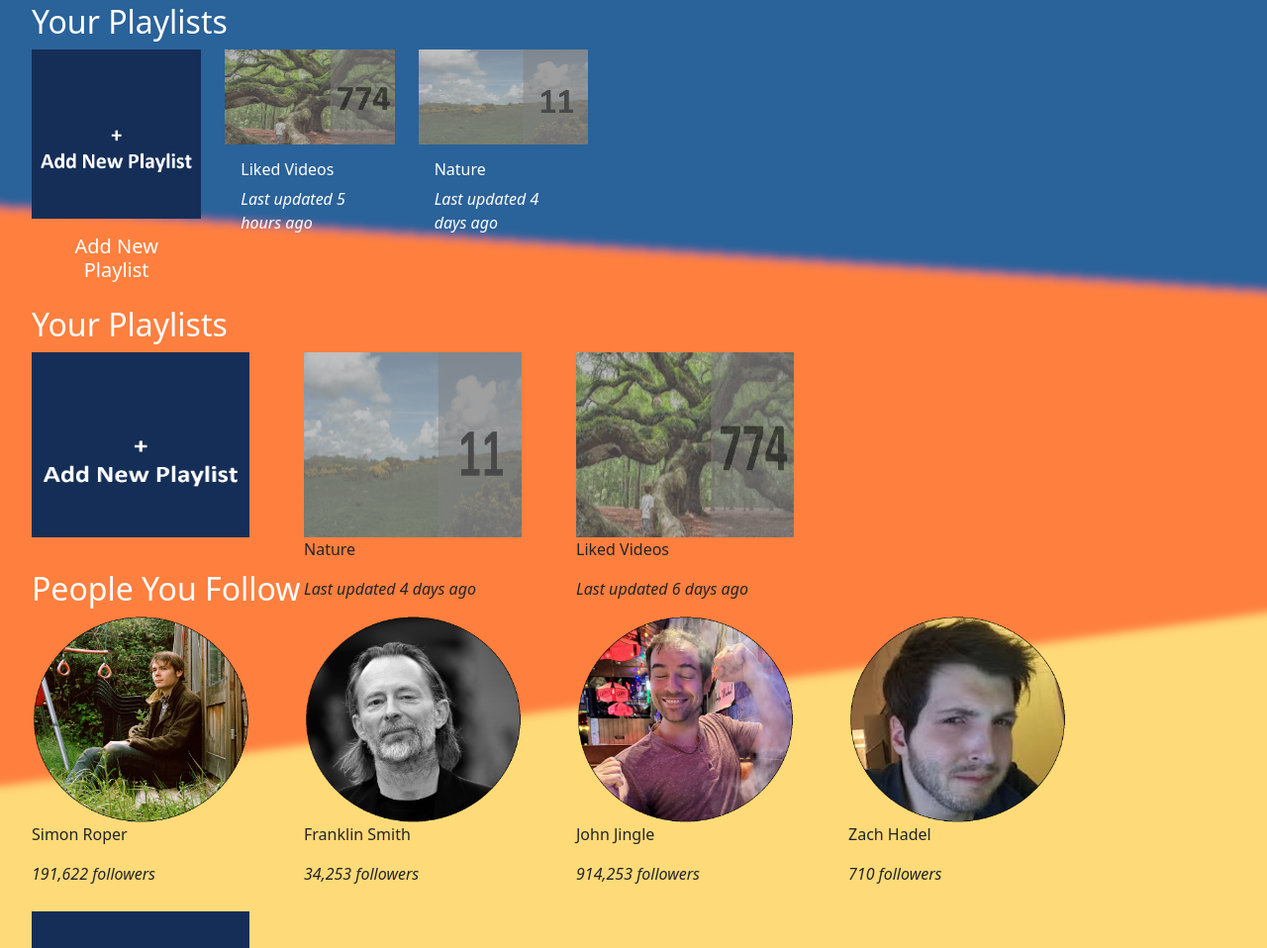
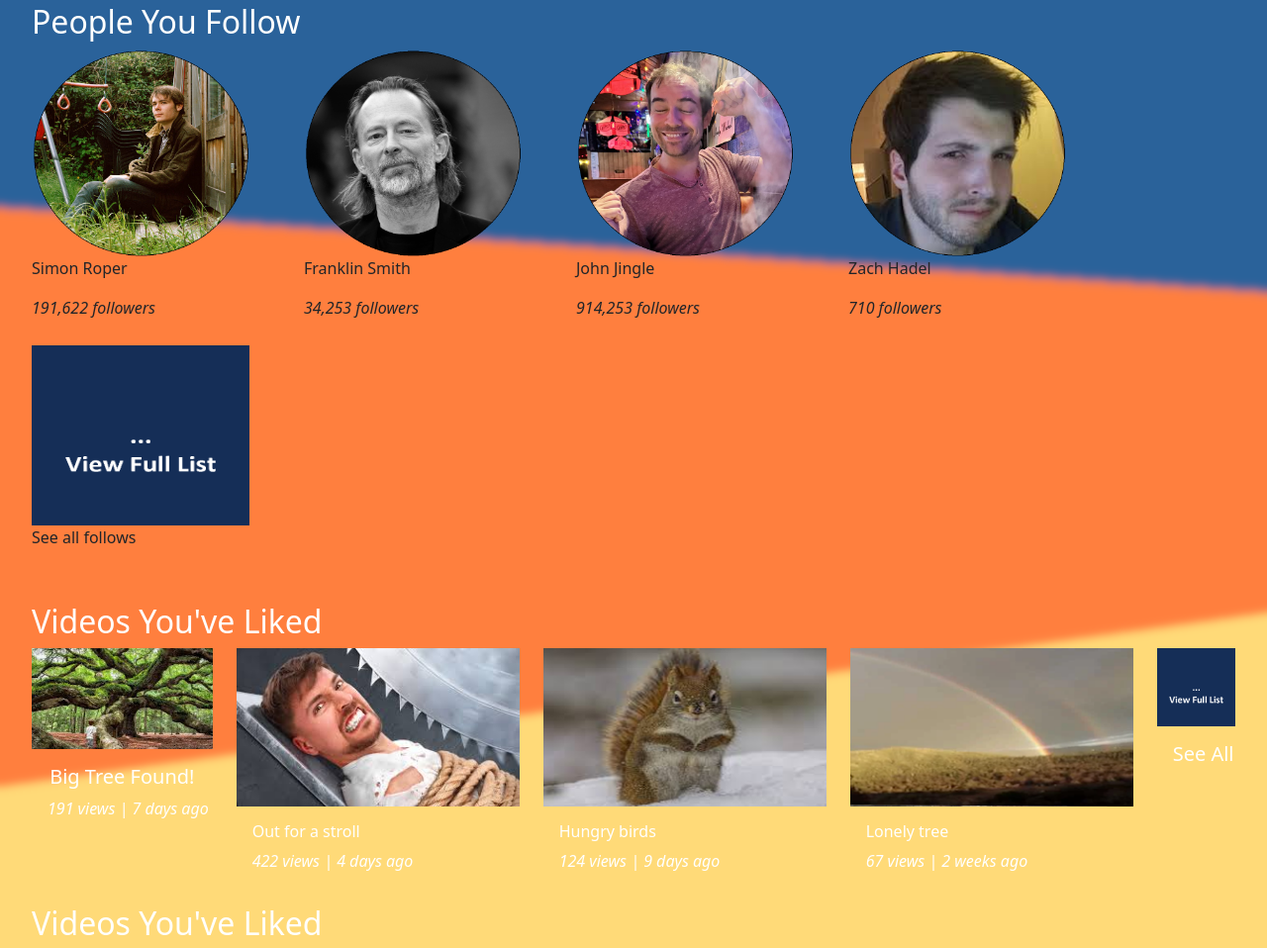
Before and after one commit to jamesYoungs4/websites, a plain HTML site: page James/index.html in a window 1280 px wide. Shown: the part 1018-1976 px from the top of the page at 99% size. Drawn offline with nearby package versions, Linux system fonts and the light colour scheme.

Commit message:
Altered item sizes around the page

```diff
--- a/James/index.html
+++ b/James/index.html
@@ -34,13 +34,13 @@
 
             <div class="container">
                 <div class="row row-cols-1 row-cols-md-3 g-0">
-                    <div class="col-md-3">
+                    <div class="col-sm-3">
                         <div class="card" id="UserFace">
                             <img src="Images/ProfilePic.jpg" alt="Profile" style="height: 50%; width: 50%;" class="mx-auto">
                             <h2>Alan Brad</h2>
                         </div>
                     </div>
-                    <div class="col-md-6">
+                    <div class="col-sm-6">
                         <div class="card" id="about">
                             <p>
                             Date Created: 17/11/2015
@@ -51,7 +51,7 @@
                             </p>
                         </div>
                     </div>
-                    <div class="col-md-3">
+                    <div class="col-sm-3">
                         <div class="card text-white bg-transparent border-0 settings">
                             <img src="Images/Settings Cog.png" alt="Settings Logo" style="height:15%; width:30%;" class="mx-auto">
                             <h3>User Settings</h3>
@@ -75,8 +75,8 @@
         <div class="card-group Posted">
             <div class="row g-4">
 
-                <div class="col-md-1">
-                    <div class="card text-white border-0 bg-custom">
+                <div class="col-md-2">
+                    <div class="card text-white border-0 bg-transparent">
                         <img src="Images/addnew.png" alt="New Vid" style="height:100%;width: 100%;">
                         <div class="card-body settings">
                             <h5>Add New Video</h5>
@@ -115,7 +115,7 @@
                 </div>
 
                 <div class="col-md-1">
-                    <div class="card text-white bg-custom border-0">
+                    <div class="card text-white bg-transparent border-0">
                         <img src="Images/seeAll.png" alt="Vid4" style="height:100%; width:100%;">
                         <div class="card-body settings">
                             <h5>See All Videos</h5>
@@ -131,7 +131,7 @@
         <div class="card-group Posted">
             <div class="row g-4">
 
-                <div class="col-md-1">
+                <div class="col-md-2">
                     <div class="card text-white bg-transparent border-0">
                         <img src="Images/addnew2.png" alt="New Playlist" style="height:100%;width: 100%;">
                         <div class="card-body settings">
@@ -171,10 +171,11 @@
                 </div>
 
                 <div class="col-md-1">
-                    <div class="card text-white bg-custom border-0">
+                    <div class="card text-white bg-transparent border-0">
+                        <img src="Images/seeAll.png" alt="Vid4" style="height:100%; width:100%;">
                         <div class="card-body settings">
-                            <img src="Images/seeAll.png" alt="Vid4" style="height:100%; width:100%;">
-                            <h5>See All Playlists</h5>
+
+                            <h6>See All Playlists</h6>
                         </div>
                     </div>
                 </div>
@@ -182,67 +183,6 @@
             </div>
         </div>
 
-
-
-        <h2 style="color: white;">Your Playlists</h2>
-        <div class="card-group Posted">
-            <div class="row g-4">
-
-                <div class="col-md-2">
-                    <div class="card text-white bg-transparent border-0">
-                        <img src="Images/addnew2.png" alt="New Playlist" style="height:100%;width: 100%;">
-                        <div class="card-body settings">
-                            <h5>Add New Playlist</h5>
-                        </div>
-                    </div>
-                </div>
-
-                <div class="col-md-2">
-                    <div class="card text-white bg-transparent border-0">
-                        <img src="Images/playlist2.png" alt="playlist2" style="height:100%; width:100%;">
-                        <div class="card-body">
-                            <h6>Liked Videos</h6>
-                            <p><i>Last updated 5 hours ago</i></p>
-                        </div>
-                    </div>
-                </div>
-
-                <div class="col-md-2">
-                    <div class="card text-white bg-transparent border-0">
-                        <img src="Images/playlist1.png" alt="playlist1" style="height:100%; width:100%;">
-                        <div class="card-body">
-                            <h6>Nature</h6>
-                            <p><i>Last updated 4 days ago</i></p>
-                        </div>
-                    </div>
-                </div>
-
-
-
-
-            </div>
-        </div>
-
-
-
-
-
-        <h2 style="color: white;">Your Playlists</h2>
-        <div class="flex-container" class="PostedVideos">
-            <div>
-                <img src="Images/addnew2.png" alt="New Playlist" style="height: 85%; width: 80%;">
-            </div>
-            <div>
-                <img src="Images/playlist1.png" alt="Vid5" style="height:85%; width:80%;">
-                <p>Nature</p>
-                <p><i>Last updated 4 days ago</i></p>
-            </div>
-            <div>
-                <img src="Images/playlist2.png" alt="Vid6" style="height:85%; width:80%;">
-                <p>Liked Videos</p>
-                <p><i>Last updated 6 days ago</i></p>
-            </div>
-        </div>
 
         <h2 style="color: white;">People You Follow</h2>
         <div class="flex-container" class="PostedVideos">
@@ -271,6 +211,68 @@
                 <p>See all follows</p>
             </div>
         </div>
+
+
+
+
+               <h2 style="color: white;">Videos You've Liked</h2>
+        <div class="card-group Posted">
+            <div class="row g-4">
+
+                <div class="col-md-2">
+                    <div class="card text-white border-0 bg-transparent">
+                        <img src="Images/liked1.png" alt="New Vid" style="height:100%;width: 100%;">
+                        <div class="card-body settings">
+                            <h5>Big Tree Found!</h5>
+                            <p><i>191 views | 7 days ago</i></p>
+                        </div>
+                    </div>
+                </div>
+
+                <div class="col-md-3">
+                    <div class="card text-white bg-transparent border-0">
+                        <img src="Images/liked2.png" alt="Vid1" style="height:100%; width:100%;">
+                        <div class="card-body">
+                            <h6>Out for a stroll</h6>
+                            <p><i>422 views | 4 days ago</i></p>
+                        </div>
+                    </div>
+                </div>
+
+                <div class="col-md-3">
+                    <div class="card text-white bg-transparent border-0">
+                        <img src="Images/liked3.png" alt="Vid2" style="height:100%; width:100%;">
+                        <div class="card-body">
+                            <h6>Hungry birds</h6>
+                            <p><i>124 views | 9 days ago</i></p>
+                        </div>
+                    </div>
+                </div>
+
+                <div class="col-md-3">
+                    <div class="card text-white bg-transparent border-0">
+                        <img src="Images/liked4.png" alt="Vid3" style="height:100%; width:100%;">
+                        <div class="card-body">
+                            <h6>Lonely tree</h6>
+                            <p><i>67 views | 2 weeks ago</i></p>
+                        </div>
+                    </div>
+                </div>
+
+                <div class="col-md-1">
+                    <div class="card text-white bg-transparent border-0">
+                        <img src="Images/seeAll.png" alt="Vid4" style="height:100%; width:100%;">
+                        <div class="card-body settings">
+                            <h5>See All Videos</h5>
+                        </div>
+                    </div>
+                </div>
+
+            </div>
+        </div>
+
+
+
 
         <h2 style="color: white;">Videos You've Liked</h2>
         <div class="flex-container" class="PostedVideos">
--- a/James/style.css
+++ b/James/style.css
@@ -19,6 +19,9 @@
     text-align: center;
     background-color: rbga(1,1,1,0);
     float: right;
+    text-overflow: ellipsis ellipsis;
+    overflow: hidden;
+    white-space: nowrap;
 }
 body{
     background-image: url(Images/Background.png);
```
